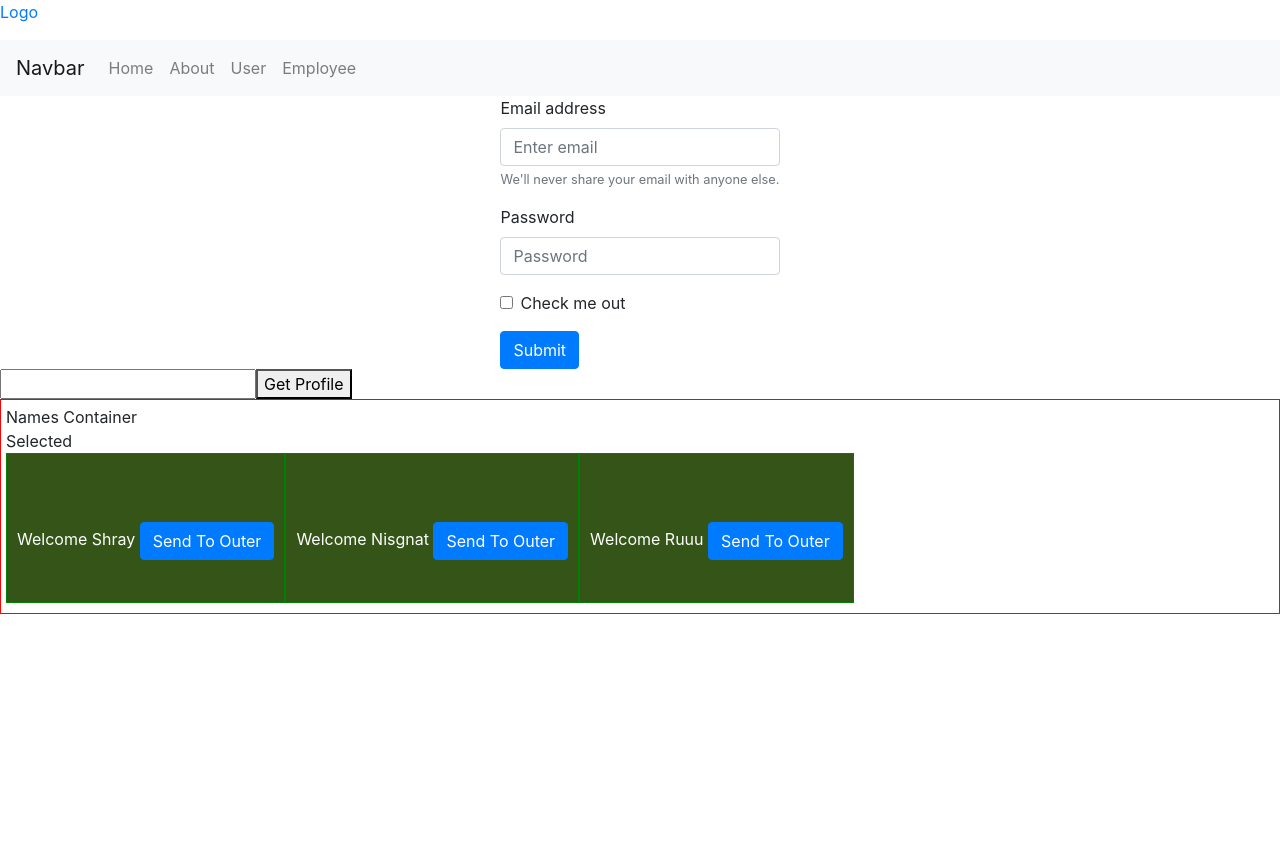
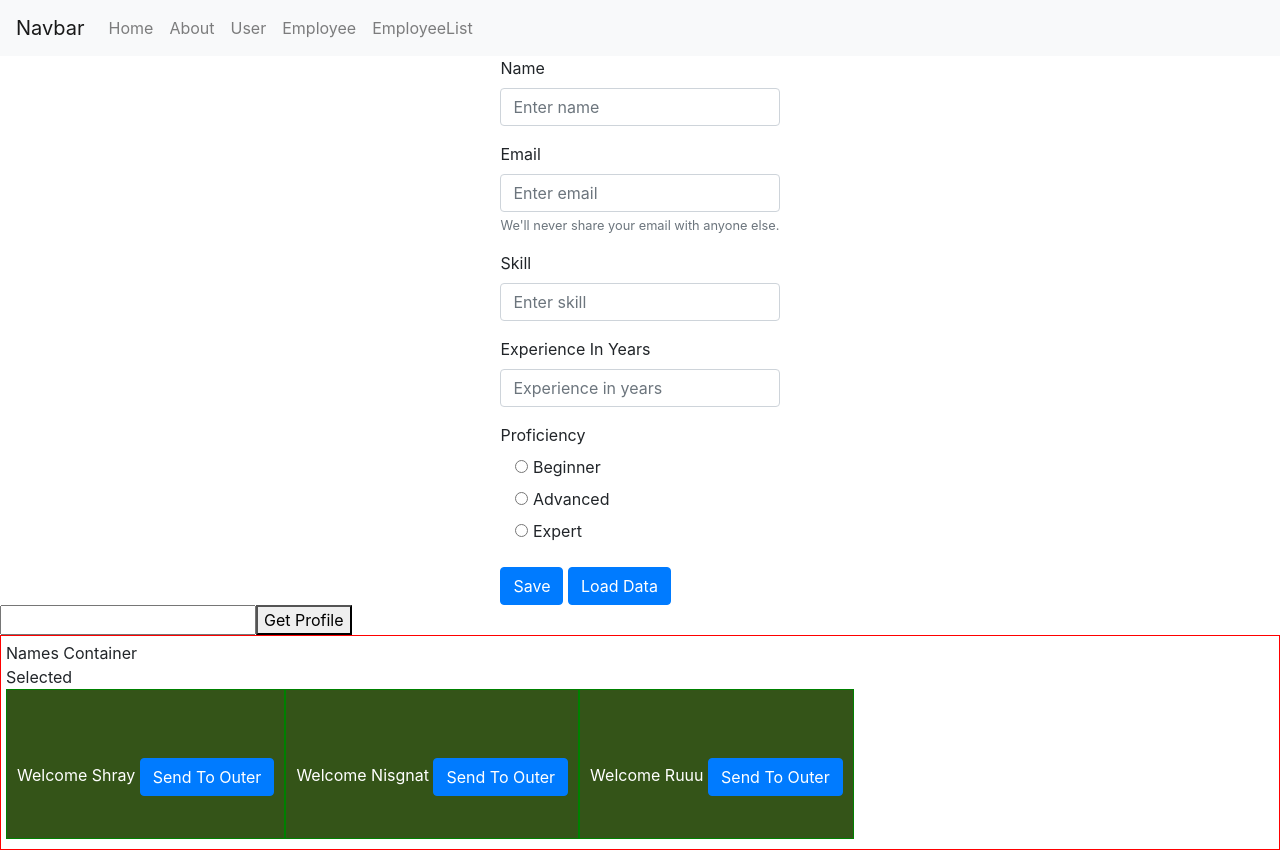
Before and after one commit to nishant847/learningToCode, an Angular app: page /employee in a window 1280 px wide. Before the commit the page ends 800 px from the top, so only its background shows below. Built offline with nearby package versions, Linux system fonts and the light colour scheme.

Commit message:
bootstrap forms

```diff
--- a/src/app/app-routing.module.ts
+++ b/src/app/app-routing.module.ts
@@ -5,6 +5,7 @@ import { AboutComponent } from './about/about.component';
 import { UserListComponent } from './user-list/user-list.component';
 import { UserComponent } from './user/user.component';
 import { EmployeeComponent } from './employee/employee.component';
+import { EmployeeListComponent } from './employee/employee-list.component';
 
 const routes: Routes = [
   {
@@ -18,6 +19,10 @@ const routes: Routes = [
   {
     path: 'employee',
     component: EmployeeComponent,
+  },
+  {
+    path: 'employee/list',
+    component: EmployeeListComponent,
   },
   {
     path: 'user',
--- a/src/app/app.component.html
+++ b/src/app/app.component.html
@@ -1,10 +1,3 @@
-<nav>
-  <div class="nav-wrapper">
-    <a href="#" class="brand-logo right">Logo</a>
-    <ul id="nav-mobile" class="left hide-on-med-and-down"></ul>
-  </div>
-</nav>
-
 <nav class="navbar navbar-expand-lg navbar-light bg-light">
   <a class="navbar-brand" href="#">Navbar</a>
   <button
@@ -32,6 +25,9 @@
       <li class="nav-item">
         <a class="nav-link" routerLink="/employee">Employee</a>
       </li>
+      <li class="nav-item">
+        <a class="nav-link" routerLink="/employee/list">EmployeeList</a>
+      </li>
     </ul>
   </div>
 </nav>
--- a/src/app/app.module.ts
+++ b/src/app/app.module.ts
@@ -19,6 +19,7 @@ import { UserComponent } from './user/user.component';
 import { UserListComponent } from './user-list/user-list.component';
 
 import { UserService } from './service/user.service';
+import { EmployeeListComponent } from './employee/employee-list.component';
 
 @NgModule({
   declarations: [
@@ -31,6 +32,7 @@ import { UserService } from './service/user.service';
     AboutComponent,
     UserComponent,
     UserListComponent,
+    EmployeeListComponent,
   ],
   imports: [
     BrowserModule,
--- /dev/null
+++ b/src/app/employee/employee-list.component.html
@@ -0,0 +1,34 @@
+<div class="container">
+  <div class="row justify-content-center">
+    <table class="table table-dark">
+      <thead>
+        <tr>
+          <th scope="col">#</th>
+          <th scope="col">First</th>
+          <th scope="col">Last</th>
+          <th scope="col">Handle</th>
+        </tr>
+      </thead>
+      <tbody>
+        <tr>
+          <th scope="row">1</th>
+          <td>Mark</td>
+          <td>Otto</td>
+          <td>@mdo</td>
+        </tr>
+        <tr>
+          <th scope="row">2</th>
+          <td>Jacob</td>
+          <td>Thornton</td>
+          <td>@fat</td>
+        </tr>
+        <tr>
+          <th scope="row">3</th>
+          <td>Larry</td>
+          <td>the Bird</td>
+          <td>@twitter</td>
+        </tr>
+      </tbody>
+    </table>
+  </div>
+</div>
--- /dev/null
+++ b/src/app/employee/employee-list.component.ts
@@ -0,0 +1,15 @@
+import { Component, OnInit } from '@angular/core';
+
+@Component({
+  selector: 'app-employee-list',
+  templateUrl: './employee-list.component.html',
+  styleUrls: ['./employee-list.component.less']
+})
+export class EmployeeListComponent implements OnInit {
+
+  constructor() { }
+
+  ngOnInit(): void {
+  }
+
+}
--- a/src/app/employee/employee.component.html
+++ b/src/app/employee/employee.component.html
@@ -1,33 +1,99 @@
 <div class="container">
   <div class="row justify-content-center">
-    <form [formGroup]="employeeForm">
+    <form [formGroup]="employeeForm" (ngSubmit)="onSubmit()">
       <div class="form-group">
-        <label for="exampleInputEmail1">Email address</label>
+        <label for="exampleInputName">Name</label>
+        <input
+          type="text"
+          class="form-control"
+          id="exampleInputName"
+          aria-describedby="nameHelp"
+          placeholder="Enter name"
+          formControlName="name"
+        />
+      </div>
+      <div class="form-group">
+        <label for="exampleInputEmail">Email</label>
         <input
           type="email"
           class="form-control"
-          id="exampleInputEmail1"
-          aria-describedby="emailHelp"
+          id="exampleInputEmail"
           placeholder="Enter email"
+          formControlName="email"
         />
         <small id="emailHelp" class="form-text text-muted"
           >We'll never share your email with anyone else.</small
         >
       </div>
-      <div class="form-group">
-        <label for="exampleInputPassword1">Password</label>
-        <input
-          type="password"
-          class="form-control"
-          id="exampleInputPassword1"
-          placeholder="Password"
-        />
+
+      <div formGroupName="skills">
+        <div class="form-group">
+          <label for="skillName">Skill</label>
+          <input
+            type="text"
+            class="form-control"
+            id="skillName"
+            placeholder="Enter skill"
+            formControlName="skillName"
+          />
+        </div>
+        <div class="form-group">
+          <label for="experienceInYears">Experience In Years</label>
+          <input
+            type="text"
+            class="form-control"
+            id="experienceInYears"
+            placeholder="Experience in years"
+            formControlName="skillName"
+          />
+        </div>
+        <div class="form-group">
+          <label for="proficiency">Proficiency</label>
+          <div class="col-md-8">
+            <label class="radio-inline">
+              <input
+                type="radio"
+                formControlName="proficiency"
+                id="proficiency"
+                autocomplete="off"
+                value="beginner"
+              />
+              Beginner
+            </label>
+            <label class="radio-inline">
+              <input
+                type="radio"
+                formControlName="proficiency"
+                id="proficiency"
+                autocomplete="off"
+                value="advanced"
+              />
+              Advanced
+            </label>
+            <label class="radio-inline">
+              <input
+                type="radio"
+                formControlName="proficiency"
+                id="proficiency"
+                autocomplete="off"
+                value="expert"
+              />
+              Expert
+            </label>
+          </div>
+        </div>
       </div>
-      <div class="form-group form-check">
-        <input type="checkbox" class="form-check-input" id="exampleCheck1" />
-        <label class="form-check-label" for="exampleCheck1">Check me out</label>
+
+      <div class="btn-toolbar">
+        <button type="submit" class="btn btn-primary">Save</button>&nbsp;
+        <button
+          type="button"
+          class="btn btn-primary"
+          (click)="onLoadDataClick()"
+        >
+          Load Data
+        </button>
       </div>
-      <button type="submit" class="btn btn-primary">Submit</button>
     </form>
   </div>
 </div>
--- a/src/app/employee/employee.component.ts
+++ b/src/app/employee/employee.component.ts
@@ -15,6 +15,28 @@ export class EmployeeComponent implements OnInit {
     this.employeeForm = new FormGroup({
       name: new FormControl(),
       email: new FormControl(),
+      skills: new FormGroup({
+        skillName: new FormControl(),
+        experienceInYears: new FormControl(),
+        proficiency: new FormControl(),
+      }),
     });
   }
+
+  onSubmit = () => {
+    console.log(this.employeeForm.controls.name.value);
+    console.log(this.employeeForm.get('name').value);
+  };
+
+  onLoadDataClick = (): void => {
+    this.employeeForm.patchValue({
+      name: 'Ruu',
+      email: 'ru@tieto.com',
+      // skills: {
+      //   skillName: 'HTML',
+      //   experienceInYears: 1,
+      //   proficiency: 'beginner',
+      // },
+    });
+  };
 }
```
Also changed, not shown: src/app/employee/employee-list.component.less (added), 1 other file (tests, documents, lock files or other folders).
